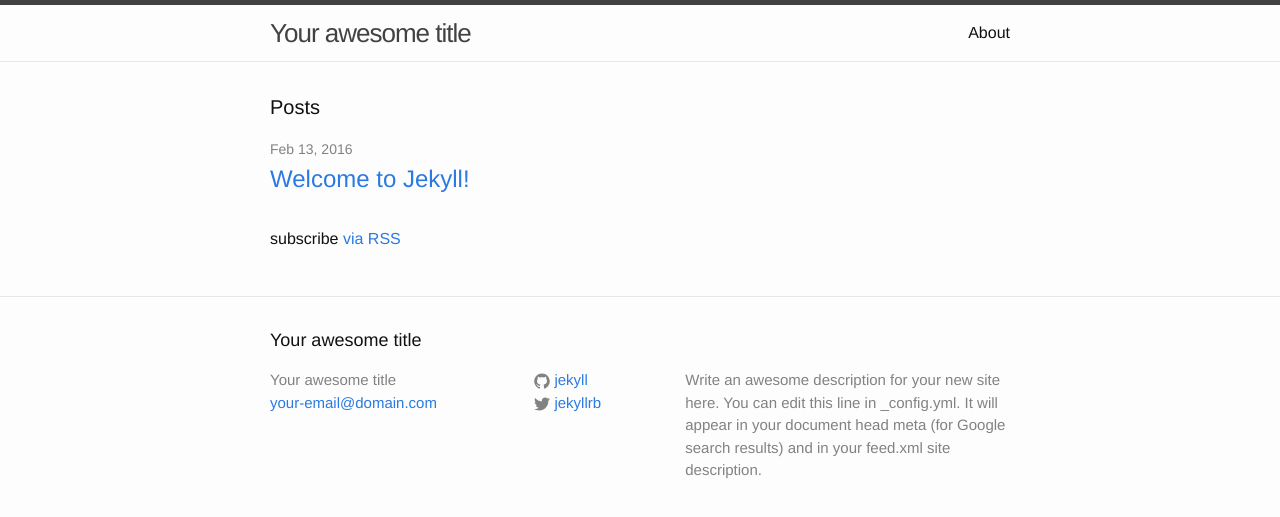
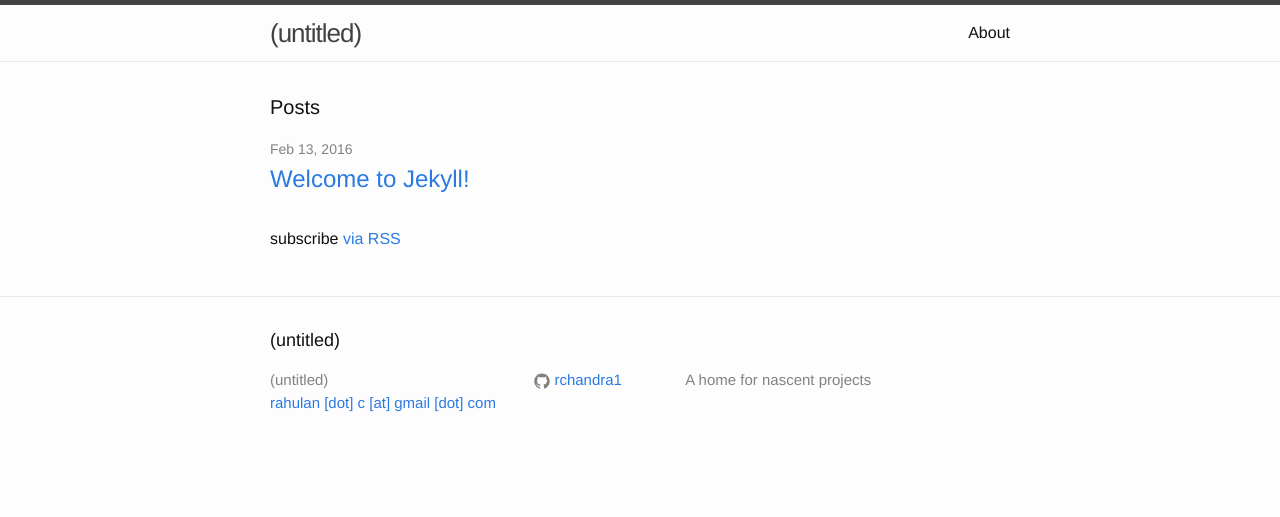
Before and after one commit to rchandra1/rchandra1.github.io, a Jekyll site: the page built from index.html, in a window 1280 px wide. Shown: the top 517 px of the page. Built offline with Jekyll 4.4.1, drawn with Linux system fonts in a browser that asks for light colours.

Commit message:
changed title, details

```diff
--- a/_config.yml
+++ b/_config.yml
@@ -6,16 +6,14 @@
 # 'jekyll serve'. If you change this file, please restart the server process.
 
 # Site settings
-title: Your awesome title
-email: your-email@domain.com
+title: (untitled)
+email: rahulan [dot] c [at] gmail [dot] com
 description: > # this means to ignore newlines until "baseurl:"
-  Write an awesome description for your new site here. You can edit this
-  line in _config.yml. It will appear in your document head meta (for
-  Google search results) and in your feed.xml site description.
+  A home for nascent projects
 baseurl: "" # the subpath of your site, e.g. /blog
-url: "http://yourdomain.com" # the base hostname & protocol for your site
-twitter_username: jekyllrb
-github_username:  jekyll
+url: "http://rchandra1.github,io" # the base hostname & protocol for your site
+# twitter_username: jekyllrb
+github_username:  rchandra1
 
 # Build settings
 markdown: kramdown
```
